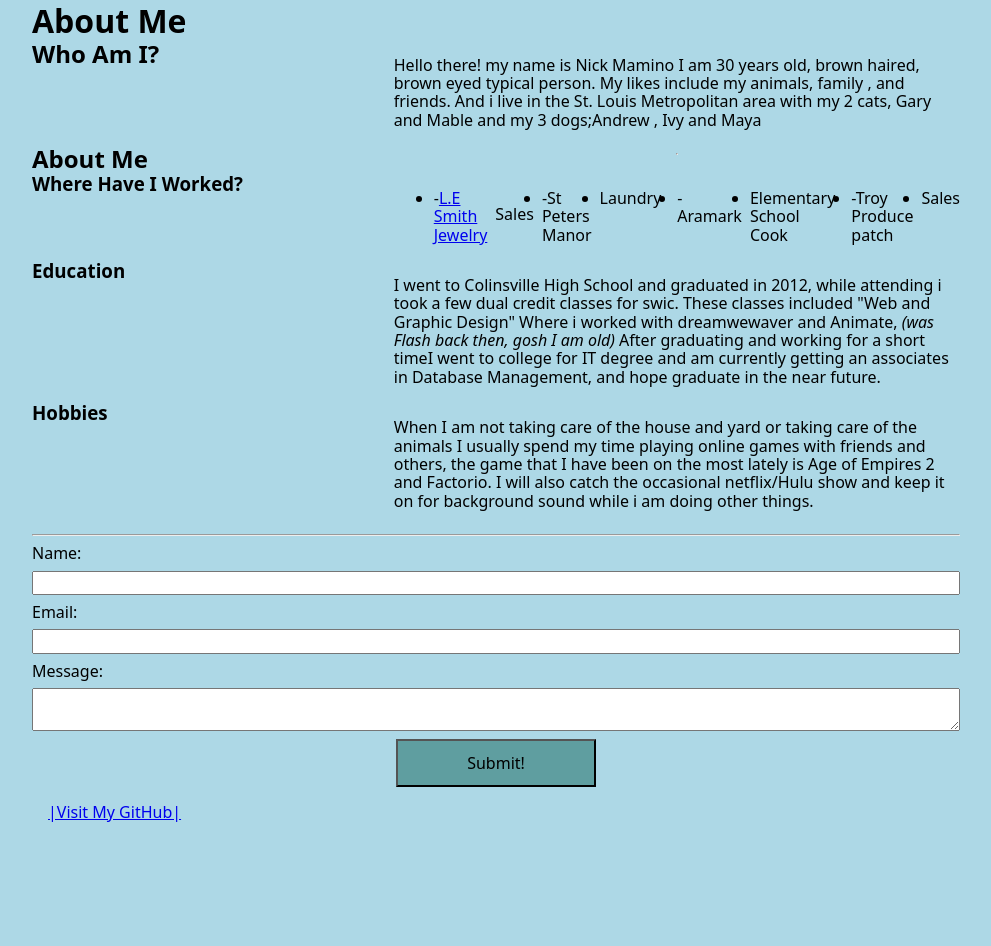
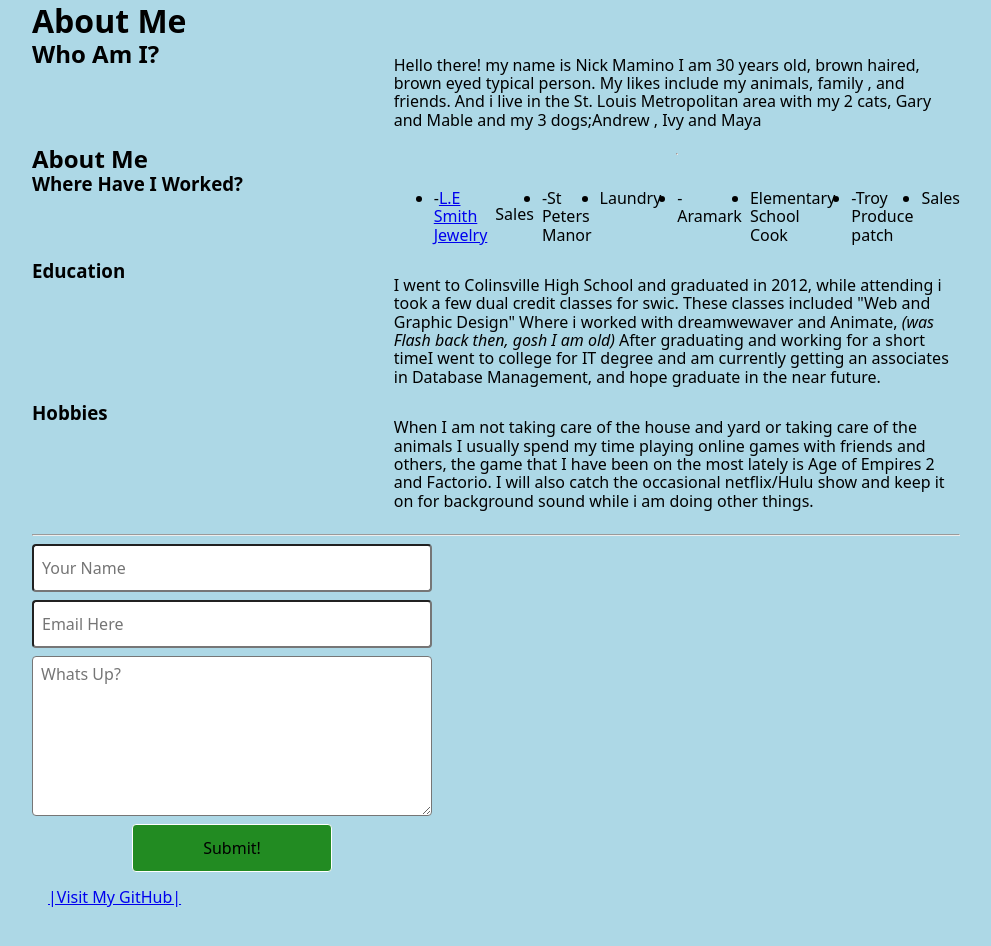
Before and after one commit to SWIC-177/html-css-skills-demo-Nicky6Fingers, a plain HTML site: page index.html in a window 1280 px wide. Shown: the part 246-1192 px from the top of the page, without its empty margins (144-1135 px from the left). Before the commit the page ends 1115 px from the top, so only its background shows below. Drawn offline with nearby package versions, Linux system fonts and the light colour scheme.

Commit message:
Button changes

```diff
--- a/index.html
+++ b/index.html
@@ -74,13 +74,13 @@
       <div>
         <form class="flex flex-col">
           <label for="name"> Name:</label>
-          <input type="text" id="name" />
+          <input type="text" id="name" placeholder="Your Name" />
 
           <label for="email"> Email:</label>
-          <input type="tel" id="phone" />
+          <input type="tel" id="phone" placeholder="Email Here"  />
 
           <label for="message"> Message:</label>
-          <textarea id="message"></textarea>
+          <textarea id="message"placeholder="Whats Up?" ></textarea>
 
           <button type="submit">Submit!</button>
         </form>
--- a/style.css
+++ b/style.css
@@ -23,6 +23,26 @@ h3 {
   justify-content: center;
 }
 
+label{
+  position: absolute;
+  width: 1px;
+  height: 1px;
+  padding: 0;
+  margin: -1px;
+  overflow: hidden;
+  clip: rect(0,0,0,0);
+  white-space: nowrap;
+  border-width: 0;
+}
+form {
+  max-width: 400px;
+}
+
+input {
+  height: 48px;
+  padding-left: 8px;
+}
+
 body {
   background-color: lightblue;
   padding: 16px;
@@ -35,11 +55,14 @@ main {
 
 button {
   height: 48px;
-  padding: 0 30px;
-  background-color: cadetblue;
+  padding: 0 20px;
   width: 200px;
   align-self: center;
+  cursor: pointer;
+  border: white 1px solid;
+  background-color: forestgreen;
 }
+
 
 header,
 main,
@@ -47,7 +70,7 @@ footer {
   padding: 16px;
 }
 
-img {
+img, input, textarea, button {
   border-radius: 4px;
 }
 
@@ -56,6 +79,11 @@ header {
   padding-bottom: 16px;
 }
 
+textarea{
+  min-height: 160px;
+  padding: 8px;
+}
+
 @media screen and (width >= 1080px) {
   .grid-lg {
     display: grid;
```
